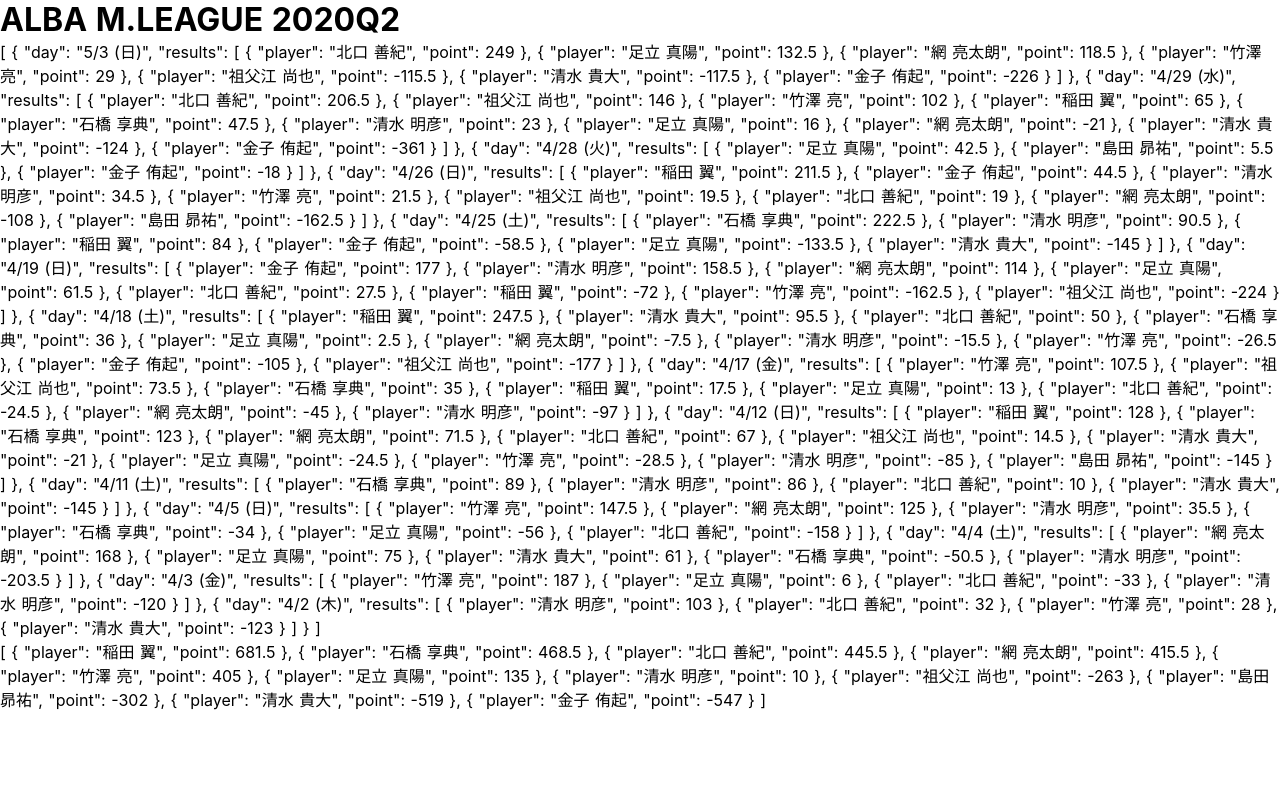
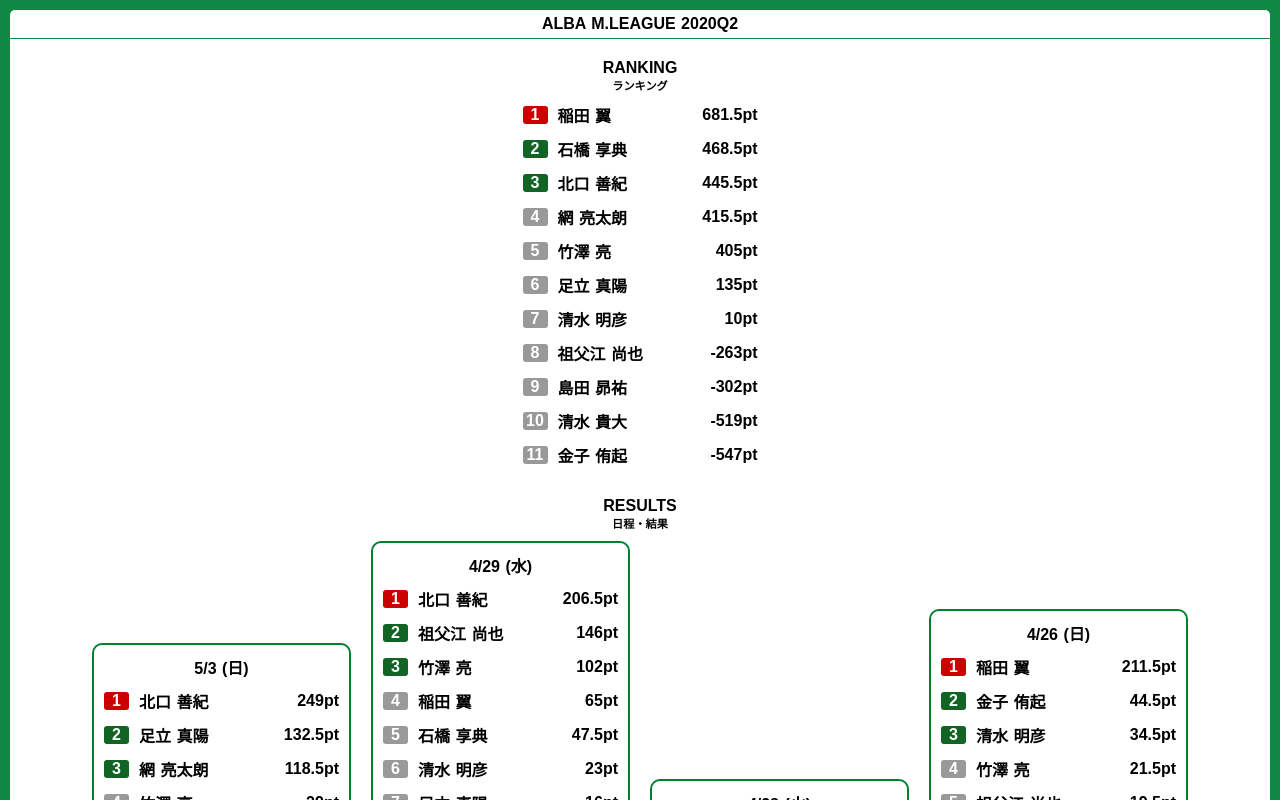
Before and after one commit to peichan/alba-mleague-nuxt, a Nuxt app in the folder alba-mleague/: page /ranking/1 in a window 1280 px wide. Shown: the top 800 px of the page. Built offline with nearby package versions, Linux system fonts and the light colour scheme.

Commit message:
implement ranking

```diff
--- a/alba-mleague/nuxt.config.ts
+++ b/alba-mleague/nuxt.config.ts
@@ -41,7 +41,10 @@
     //     })
     //   }
     // }
-  }
+  },
+  link: [
+    { rel: 'stylesheet', href: 'http://fonts.googleapis.com/earlyaccess/notosansjp.css' }
+  ]
 }
 
 module.exports = nuxtConfig
--- a/alba-mleague/pages/ranking/_quarter.vue
+++ b/alba-mleague/pages/ranking/_quarter.vue
@@ -1,8 +1,41 @@
 <template>
-  <div>
-    <h1>ALBA M.LEAGUE {{ quarter }}</h1>
-    <div>{{ results }}</div>
-    <div>{{ ranking }}</div>
+  <div class="body">
+    <div class="header">ALBA M.LEAGUE {{ quarter }}</div>
+    <div class="content">
+      <h2 class="title">
+        <span lang="en">RANKING</span>
+        <span lang="ja">ランキング</span>
+      </h2>
+      <div class="result-item">
+        <ol class="result-rank-list">
+          <li class="result-rank-item" v-for="(result, index) in ranking" v-bind:key="index">
+            <div :class="getBadgeClass(index)">{{ index + 1 }}</div>
+            <div class="result-rank-name">{{ result.player }}</div>
+            <div class="result-rank-score">{{ result.point }}pt</div>
+          </li>
+        </ol>
+      </div>
+    </div>
+    <div class="content">
+      <h2 class="title">
+        <span lang="en">RESULTS</span>
+        <span lang="ja">日程・結果</span>
+      </h2>
+      <div class="day-result" v-for="(dayResult, index) in results" v-bind:key="index">
+        <h2 class="day">
+          <span lang="ja">{{ dayResult.day }}</span>
+        </h2>
+        <div class="result-item">
+          <ol class="result-rank-list">
+            <li class="result-rank-item" v-for="(result, index2) in dayResult.results" v-bind:key="index2">
+              <div :class="getBadgeClass(index2)">{{ index2 + 1 }}</div>
+              <div class="result-rank-name">{{ result.player }}</div>
+              <div class="result-rank-score">{{ result.point }}pt</div>
+            </li>
+          </ol>
+        </div>
+      </div>
+    </div>
   </div>
 </template>
 
@@ -347,5 +380,104 @@
     ranking.sort(function(a, b) { return b.point - a.point });
     return ranking;
   }
+
+  getBadgeClass(rank: number): string {
+    if (rank == 0) {
+      return "result-rank-badge is-top";
+    } else if (rank == 1 || rank == 2) {
+      return "result-rank-badge is-top-three";
+    }
+    return "result-rank-badge";
+  }
 }
 </script>
+
+<style>
+/* リセットCSS */
+* {
+  margin: 0;
+  padding: 0;
+  box-sizing: border-box;
+}
+
+/* body */
+body {
+  background: #118745;
+  border: 10px solid #118745;
+  font-family: 'Noto Sans JP', sans-serif;
+  font-weight: 700;
+}
+
+.body {
+  background: white;
+  border-radius: 5px;
+  text-align: center;
+}
+
+.header {
+  display: block;
+  padding: 5px;
+  border-bottom: solid thin #118745;
+}
+
+.content {
+  display: block;
+  padding-top: 20px;
+  padding-bottom: 10px;
+}
+
+.title span:lang(en) {
+  display: block;
+  font-size: 1rem;
+}
+
+.title span:lang(ja) {
+  display: block;
+  font-size: 0.7rem;
+}
+
+.result-rank-item {
+  padding-top: 10px;
+  justify-content: center;
+  align-items: center;
+  display: flex;
+}
+
+.result-rank-badge {
+  border-radius: 3px;
+  margin-right: 10px;
+  width: 25px;
+  color: #fff;
+  background-color: #999;
+}
+
+.result-rank-badge.is-top {
+  background-color: #cd0000;
+}
+
+.result-rank-badge.is-top-three {
+  background-color: #116423;
+}
+
+.result-rank-name {
+  width: 100px;
+  text-align: left;
+}
+
+.result-rank-score {
+  width: 100px;
+  text-align: right;
+}
+
+.day-result {
+  margin: 10px;
+  padding: 10px;
+  border-radius: 10px;
+  border: 2px solid #007f31;
+  display: inline-block;
+}
+
+.day {
+  font-size: 1rem;
+}
+</style>
```
